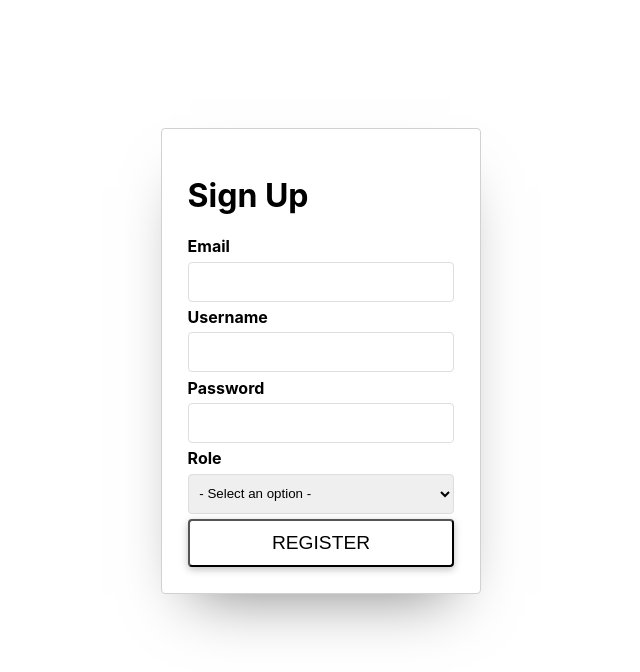
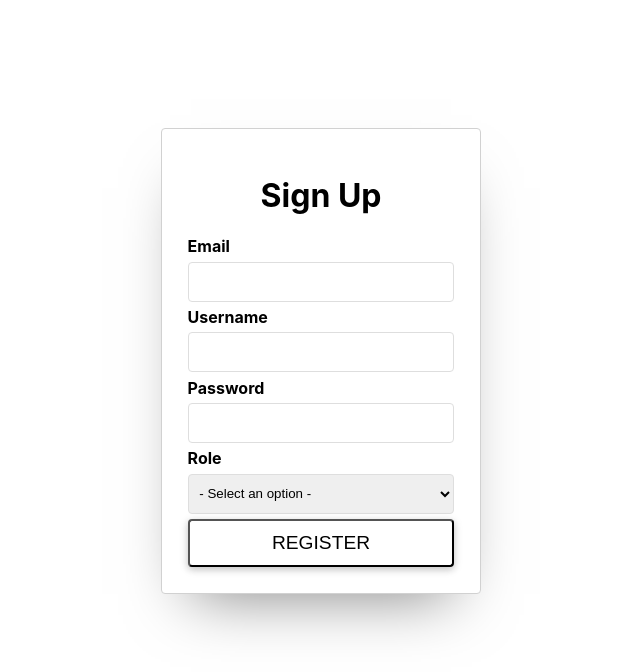
Before and after one commit to Build-Week-anywhere-fitness-6/front-end, a React (Create React App) app: page /register in a window 1280 px wide. Shown: the top 672 px of the page, without its empty margins (319-959 px from the left). Built offline with nearby package versions, Linux system fonts and the light colour scheme.

Commit message:
centered title

```diff
--- a/src/components/Login.js
+++ b/src/components/Login.js
@@ -3,7 +3,7 @@ import styled from 'styled-components';
 export default function Login() {
   return (
     <StyledForm>
-      <h1>Login</h1>
+      <StyledTitle>Login</StyledTitle>
       <StyledFormField>
         <StyledLabel>
           Username
@@ -20,6 +20,10 @@ export default function Login() {
     </StyledForm>
   );
 }
+
+const StyledTitle = styled.h1`
+  text-align: center;
+`;
 
 const StyledForm = styled.form`
   margin: 0 auto;
--- a/src/components/Register.js
+++ b/src/components/Register.js
@@ -4,7 +4,7 @@ import styled from 'styled-components';
 export default function Register() {
   return (
     <StyledForm>
-      <h1>Sign Up</h1>
+      <StyledTitle>Sign Up</StyledTitle>
       <StyledFormField>
         <StyledLabel>
           Email
@@ -34,6 +34,10 @@ export default function Register() {
     </StyledForm>
   );
 }
+
+const StyledTitle = styled.h1`
+  text-align: center;
+`;
 
 const StyledForm = styled.form`
   margin: 0 auto;
```
